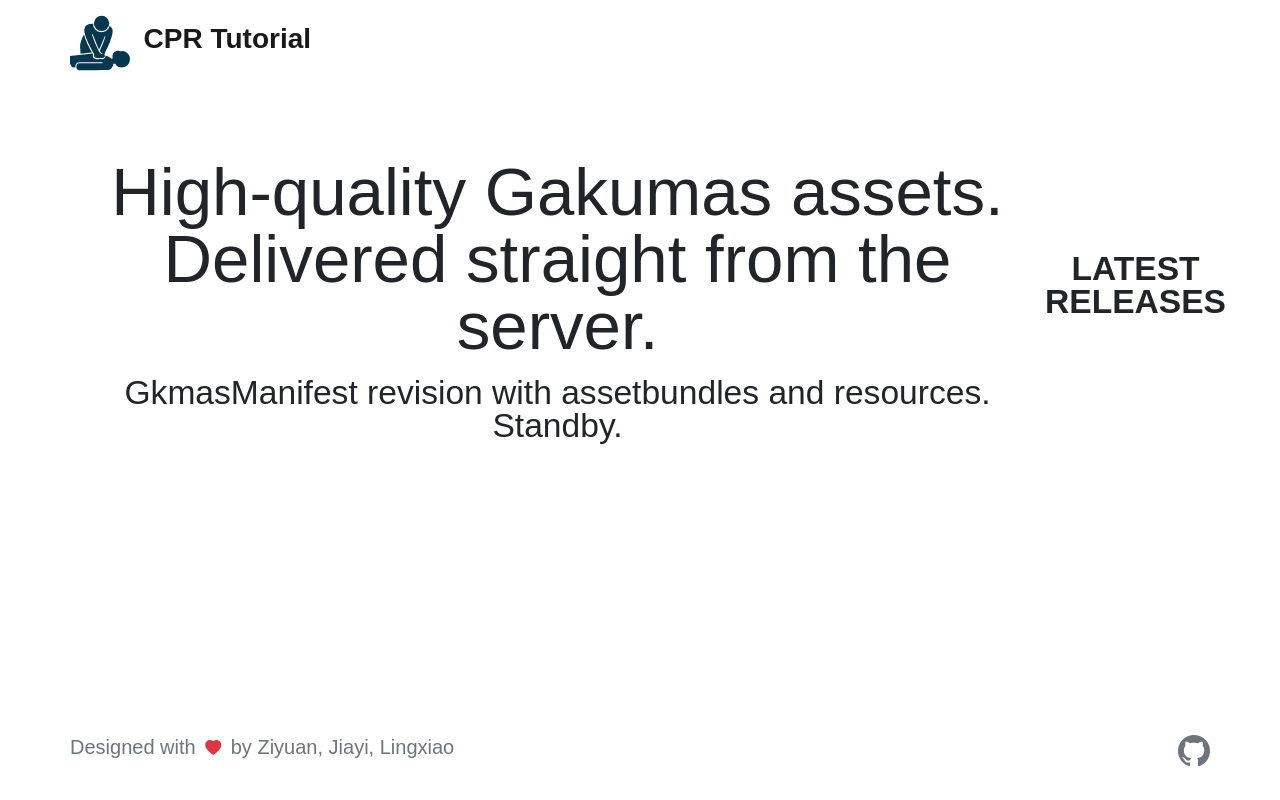
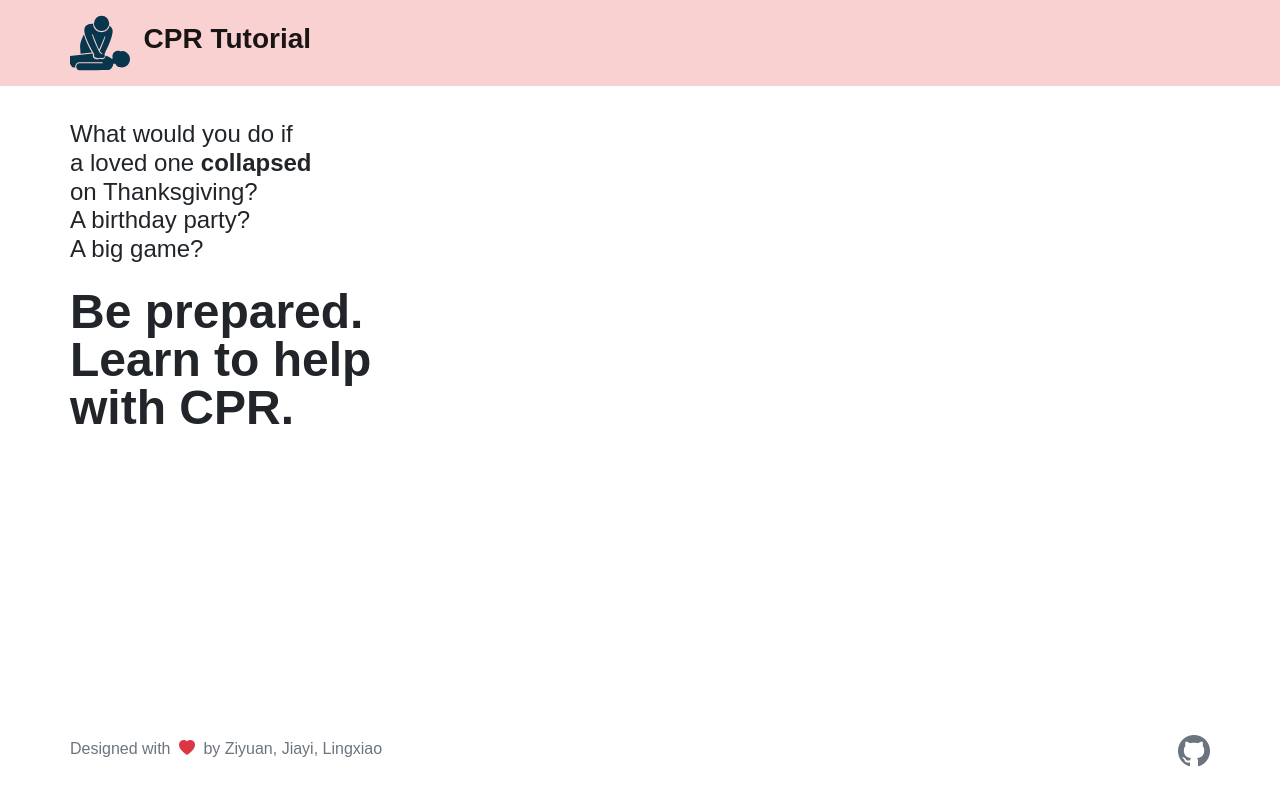
Before and after one commit to AllenHeartcore/CS4170_CU25sp_CPRTutorial, a Flask app: page / in a window 1280 px wide. Run offline with Flask 3, Linux system fonts and the light colour scheme; some libraries are stand-ins or nearby versions; some web fonts are replaced.

Commit message:
[Feature/home] Implement basic homepage layout without buttons (coming soon)

```diff
--- a/static/css/pages.css
+++ b/static/css/pages.css
@@ -1,16 +1,20 @@
 #pageElements {
-    margin-top: 5rem;
+    margin-top: 7.5rem;
+}
+
+.navbar {
+    background-color: hsl(0, 80%, 90%);
 }
 
 .title {
-    margin: 30px 0 0 0;
-    font-size: 4.2rem;
+    font-size: 3rem;
+    font-weight: 700;
     line-height: 1;
 }
 
 .subtitle {
-    font-size: 2.1rem;
-    line-height: 1;
+    font-size: 1.5rem;
+    line-height: 1.2;
 }
 
 /* Navbar */
--- a/templates/home.html
+++ b/templates/home.html
@@ -5,32 +5,22 @@
     src="{{ url_for('static', filename='js/home.js') }}"
 ></script>
 
-<div id="pageElements" class="container align-center">
+<div id="pageElements" class="container">
     <div class="row mt-5">
-        <div class="col-md-12 title">
-            High-quality
-            <span id="homeTitle" class="text-gradient">Gakumas</span>
-            assets.<br />
-            Delivered straight from the server.
+        <div class="col-md-12 subtitle">
+            What would you do if <br />
+            a loved one
+            <span class="text-bold text-red"> collapsed </span> <br />
+            on Thanksgiving? <br />
+            A birthday party? <br />
+            A big game?
         </div>
-        <div class="col-md-12 subtitle mt-3">
-            <span>GkmasManifest revision</span>
-            <span id="homeMetadataRevision" class="text-bold"></span>
-            <span>with</span>
-            <span id="homeMetadataAbCount" class="text-bold"></span>
-            <span>assetbundles and</span>
-            <span id="homeMetadataResCount" class="text-bold"></span>
-            <span>resources. Standby.</span>
+        <div class="col-md-12 title mt-4">
+            Be prepared. <br />
+            Learn to help <br />
+            with CPR.
         </div>
     </div>
-
-    <div class="row mt-5">
-        <div class="col-md-12 subtitle text-bold">
-            <span class="text-gradient">LATEST RELEASES</span>
-        </div>
-    </div>
-
-    <div class="row mt-2 gx-3" id="homeFeaturedContainer"></div>
 </div>
 
 {% endblock %}
--- a/templates/layout.html
+++ b/templates/layout.html
@@ -76,7 +76,7 @@
 
         <footer class="footer pt-5 pb-4">
             <div class="container">
-                <span class="text-muted fs-5">
+                <span class="text-muted fs-6">
                     Designed with
                     <i class="bi bi-heart-fill text-danger mx-1 fs-6"></i>
                     by Ziyuan, Jiayi, Lingxiao
```
